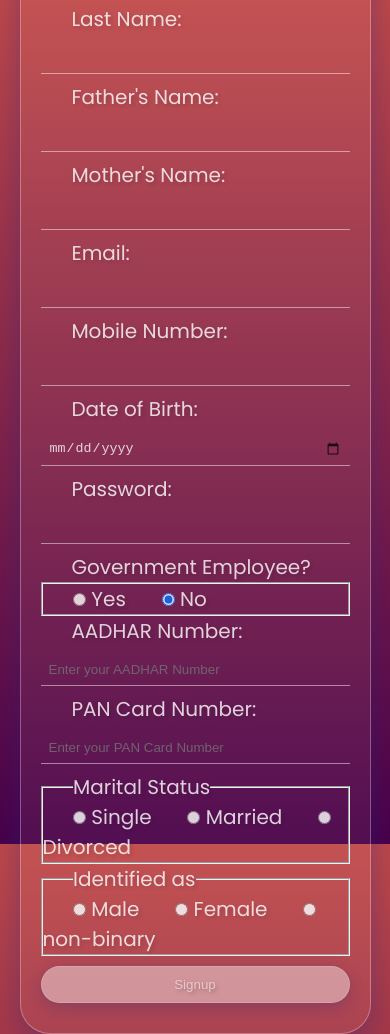
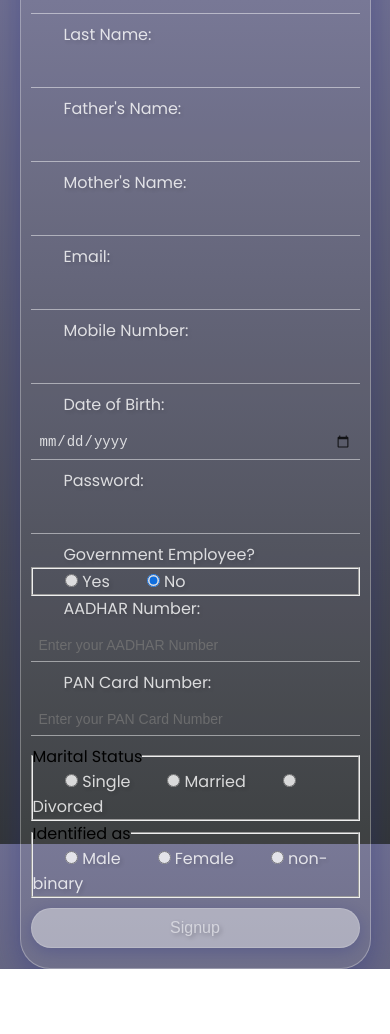
Before and after one commit to karkuvelbalaji/projeccthost, a plain HTML site: page Register form/index.html in a window 390 px wide. After the commit the page ends 969 px from the top, so only its background shows below. Drawn offline with Linux system fonts and the light colour scheme.

Commit message:
Update style.css
test fo responsive

```diff
--- a/Register form/style.css
+++ b/Register form/style.css
@@ -23,9 +23,9 @@ body {
     box-shadow: 0 8px 32px 0 rgba(31, 38, 135, 0.37);
     border-radius: 30px;
     border: 1px solid rgba(255, 255, 255, 0.3);
-    width: 600px; /* Adjust the width as needed */
+    width: 600px;
     padding: 20px;
-    text-align: left; /* Align form elements to the left */
+    text-align: left;
     box-sizing: border-box;
 }
 
@@ -81,109 +81,31 @@ button {
     border: 1px solid rgba(255, 255, 255, 0.3);
 }
 
-/* Responsive styles for smaller screens */
-@media screen and (max-width: 768px) {
+/* Responsive for mobile */
+@media screen and (max-width: 480px) {
     .signup-container {
-        width: 90%; /* Adjust the width as needed for smaller screens */
-    }
-}
-/* Global styles */
-* {
-    margin: 0;
-    padding: 0;
-    box-sizing: border-box;
-}
-
-body {
-    font-family: 'Poppins', sans-serif;
-    background: linear-gradient(#c04848, #480048);
-    display: flex;
-    justify-content: center;
-    align-items: center;
-    height: 100vh;
-    margin: 0;
-}
-
-.signup-container {
-    background: rgba(255, 255, 255, 0.06);
-    box-shadow: 0 8px 32px 0 rgba(31, 38, 135, 0.37);
-    border-radius: 30px;
-    border: 1px solid rgba(255, 255, 255, 0.3);
-    width: 600px; /* Adjust the width as needed */
-    padding: 20px;
-    text-align: left; /* Align form elements to the left */
+        width: 90%;
+        padding: 10px; /* Adjust padding for smaller screens */
     }
 
     h2 {
-    font-size: 50px;
-    color: white;
-    text-shadow: 2px 2px 4px rgba(0, 0, 0, 0.2);
-    letter-spacing: 3px;
-    margin-bottom: 20px;
-    opacity: 0.7;
+        font-size: 30px; /* Reduce the font size for headings */
     }
 
     label {
-    font-size: 20px;
-    color: white;
-    opacity: 0.8;
-    text-shadow: 2px 2px 4px rgba(0, 0, 0, 0.2);
+        font-size: 16px; /* Reduce the font size for labels */
     }
 
-/* Style for form elements */
     input[type="text"],
     input[type="email"],
     input[type="tel"],
     input[type="date"],
     input[type="password"],
     select {
-    width: 100%;
-    color: white;
-    margin: 8px 0;
-    padding: 8px;
-    border: none;
-    outline: none;
-    background: transparent;
-    border-bottom: 1px solid rgba(255, 255, 255, 0.6);
-    opacity: 0.8;
+        font-size: 14px; /* Reduce the font size for form elements */
     }
 
-legend {
-    font-size: 20px;
-    color: white;
-    margin-left: 10%;
-    opacity: 0.8;
-    text-shadow: 2px 2px 4px rgba(0, 0, 0, 0.2);
-
-}
-
-/* Style for buttons */
- signup-button{
-    width: 120px; /* Adjust the width as needed */
-    margin: 0 auto; /* Center the button horizontally */
-    color: white;
-    opacity: 0.7;
-    background-color: rgba(255, 255, 255, 0.6);
-    padding: 10px 20px;
-    border: none;
-    outline: none;
-    border-radius: 20px;
-    text-shadow: 2px 2px 4px rgba(0, 0, 0, 0.3);
-    box-shadow: 0 4px 16px rgba(31, 38, 135, 0.37);
-    border: 1px solid rgba(255, 255, 255, 0.3);
-    position: absolute; /* Set position to absolute */
-    bottom: -40px; /* Adjust the distance from the container */
-    left: 50%; /* Move the button to the center horizontally */
-    transform: translateX(-50%); /* Center horizontally */
-}
-.signup-button:hover {
-    background-color: rgba(255, 255, 255, 0.8);
-    color: #000; /* Change text color on hover */
-}
-
-/* Responsive styles for smaller screens */
-@media screen and (max-width: 768px) {
-    .signup-container {
-        width: 90%; /* Adjust the width as needed for smaller screens */
+    button {
+        font-size: 16px; /* Reduce the font size for buttons */
     }
 }
```
Lines whose indentation alone changed are shown as unchanged.
